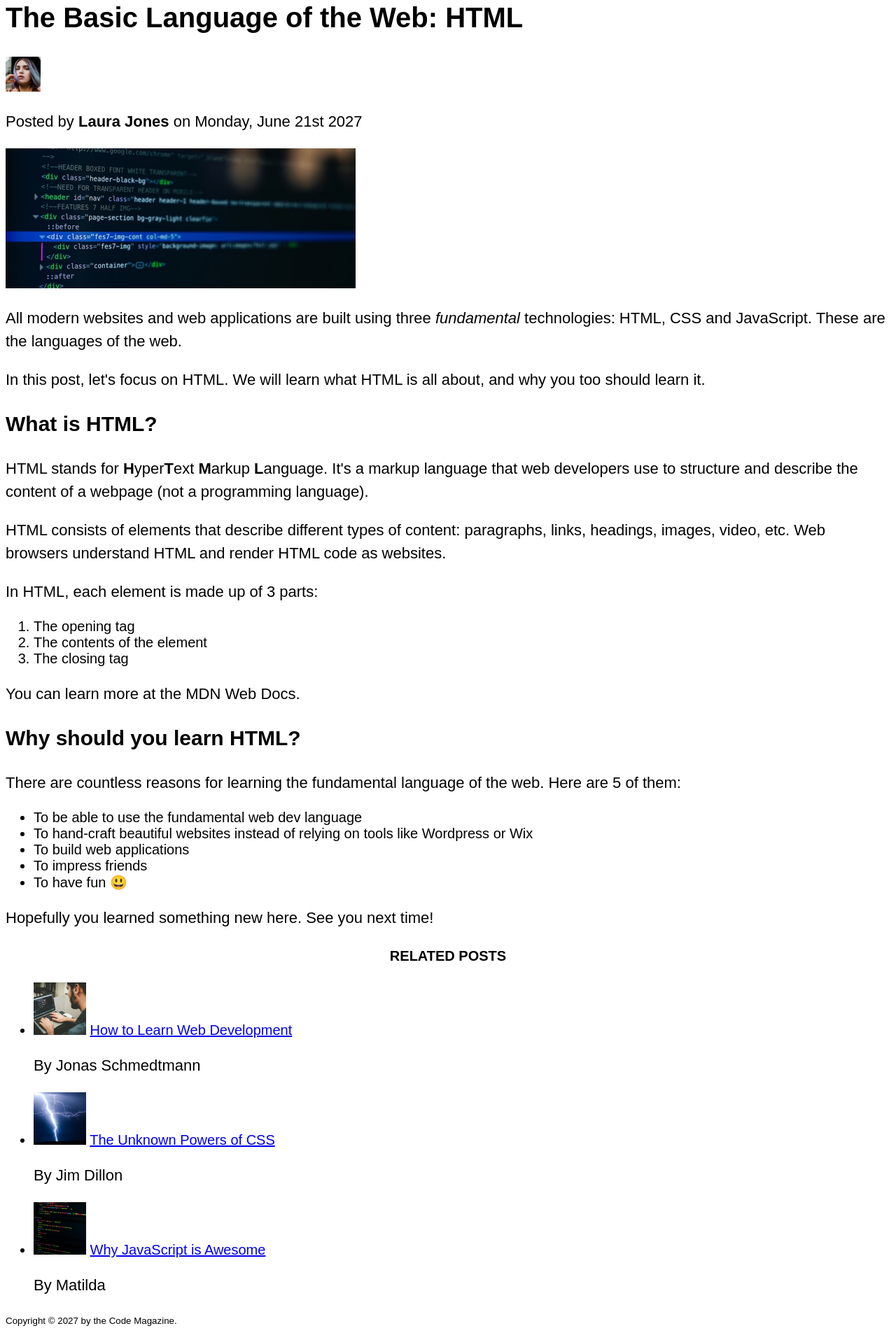
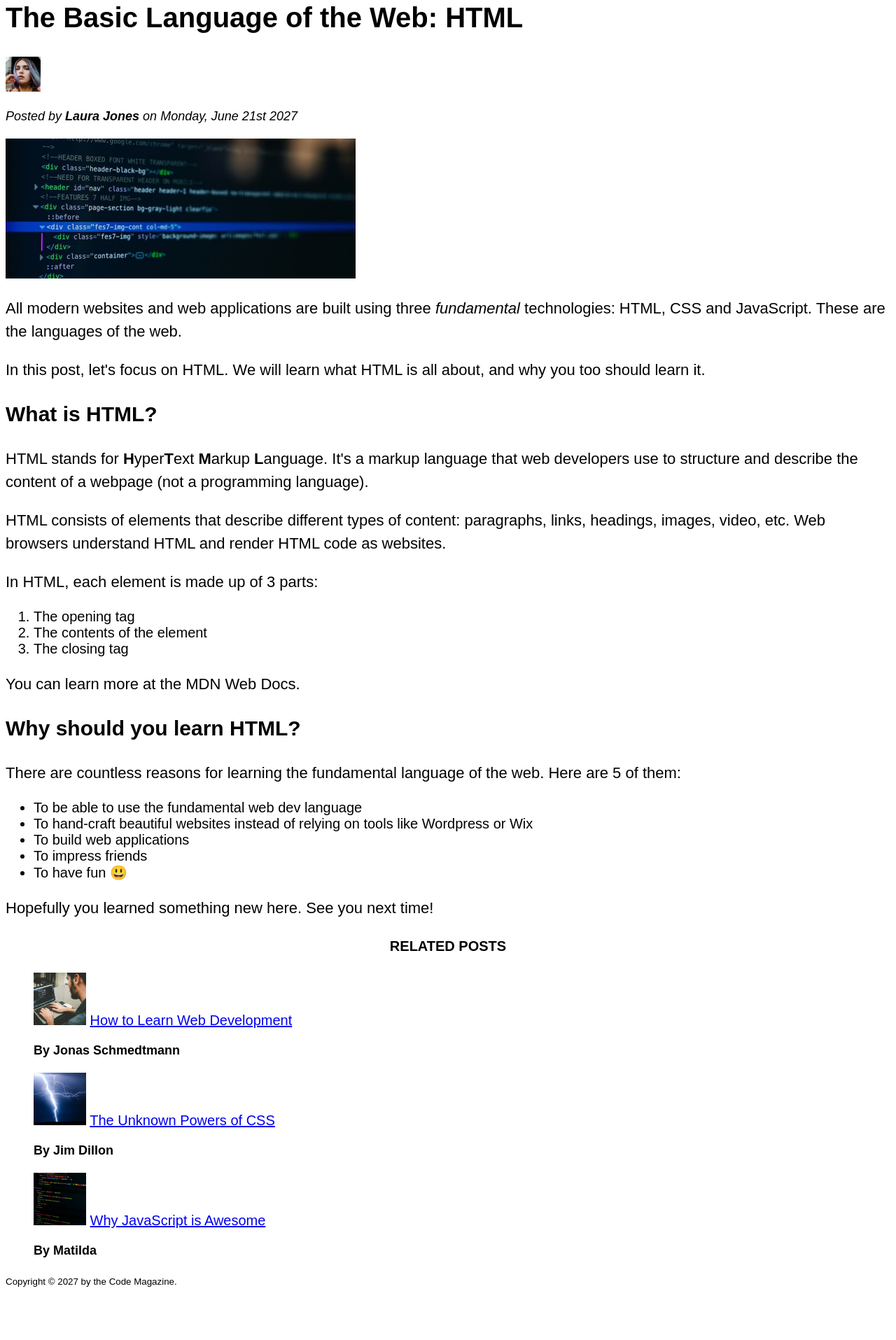
Before and after one commit to matheus4lves/udemy-html-css-magazine, a plain HTML site: page index.html in a window 1280 px wide. Shown: the part 114-2029 px from the top of the page at 70% size. After the commit the page ends 1973 px from the top, so only its background shows below. Drawn offline with Linux system fonts and the light colour scheme.

Commit message:
Apply styles using ids and classes

```diff
--- a/index.html
+++ b/index.html
@@ -28,7 +28,9 @@
         />
 
         <!-- The `<strong>` element indicates that its contents are important. Browsers typically render the contents in bold. It's a HTML5 replacement for the old `<b>` element. -->
-        <p>Posted by <strong>Laura Jones</strong> on Monday, June 21st 2027</p>
+        <p id="author">
+          Posted by <strong>Laura Jones</strong> on Monday, June 21st 2027
+        </p>
       </header>
 
       <!--
@@ -101,7 +103,7 @@
 
     <aside>
       <h4>Related posts</h4>
-      <ul>
+      <ul class="related">
         <li>
           <img
             src="./images/related-1.jpg"
@@ -110,7 +112,7 @@
             alt="A man coding on a laptop."
           />
           <a href="#">How to Learn Web Development</a>
-          <p>By Jonas Schmedtmann</p>
+          <p class="related-author">By Jonas Schmedtmann</p>
         </li>
         <li>
           <img
@@ -120,7 +122,7 @@
             alt="A picture of a lightning."
           />
           <a href="#">The Unknown Powers of CSS</a>
-          <p>By Jim Dillon</p>
+          <p class="related-author">By Jim Dillon</p>
         </li>
         <li>
           <img
@@ -130,13 +132,13 @@
             alt="JavaScript code on a screen."
           />
           <a href="#">Why JavaScript is Awesome</a>
-          <p>By Matilda</p>
+          <p class="related-author">By Matilda</p>
         </li>
       </ul>
     </aside>
 
     <footer>
-      <p>
+      <p id="copyright">
         <!--
       > The `<small>` HTML element represents side-comments and small print, like copyright and legal text, [...]. (Source: MDN)
        -->
--- a/styles.css
+++ b/styles.css
@@ -38,6 +38,24 @@ li {
 }
 
 /* Descendent selector */
-footer p {
+/* footer p {
+  font-size: 16px;
+} */
+
+#author {
+  font-style: italic;
+  font-size: 18px;
+}
+
+#copyright {
   font-size: 16px;
 }
+
+.related-author {
+  font-size: 18px;
+  font-weight: bold;
+}
+
+.related {
+  list-style: none;
+}
```
